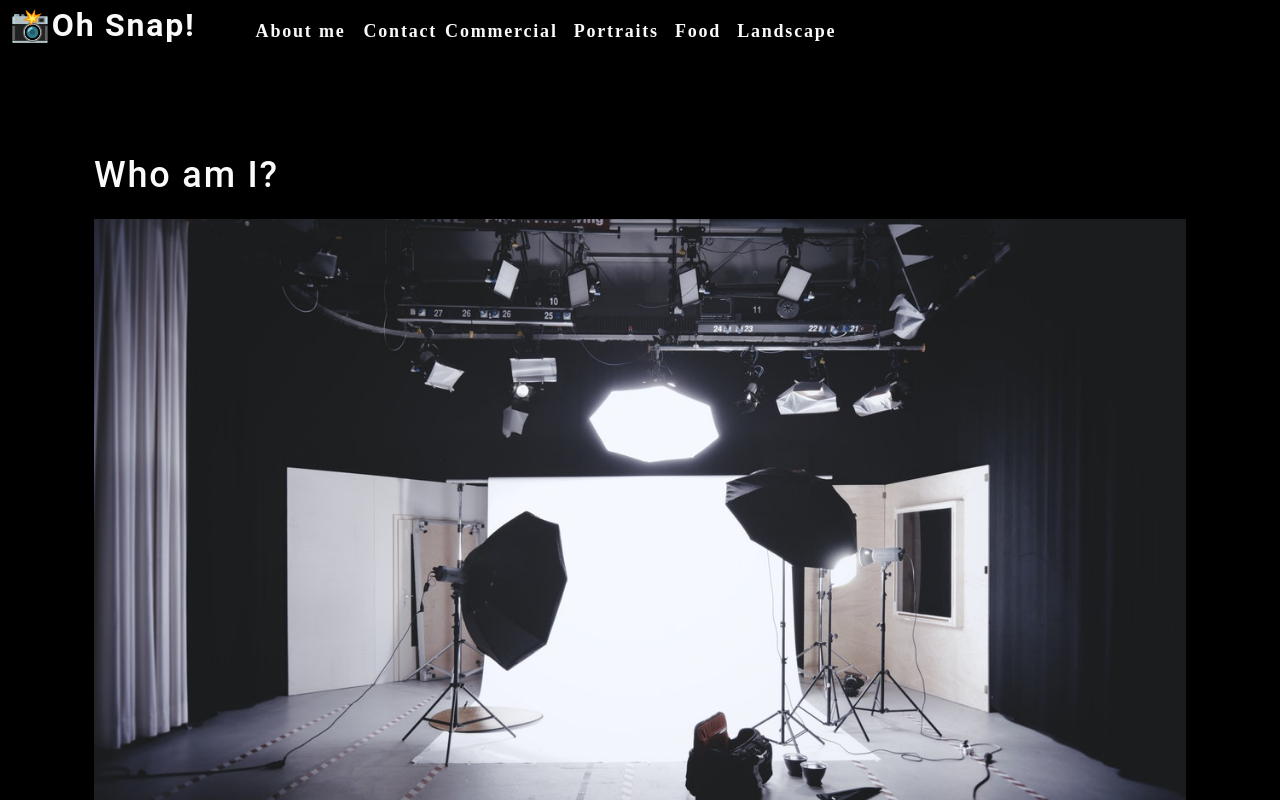
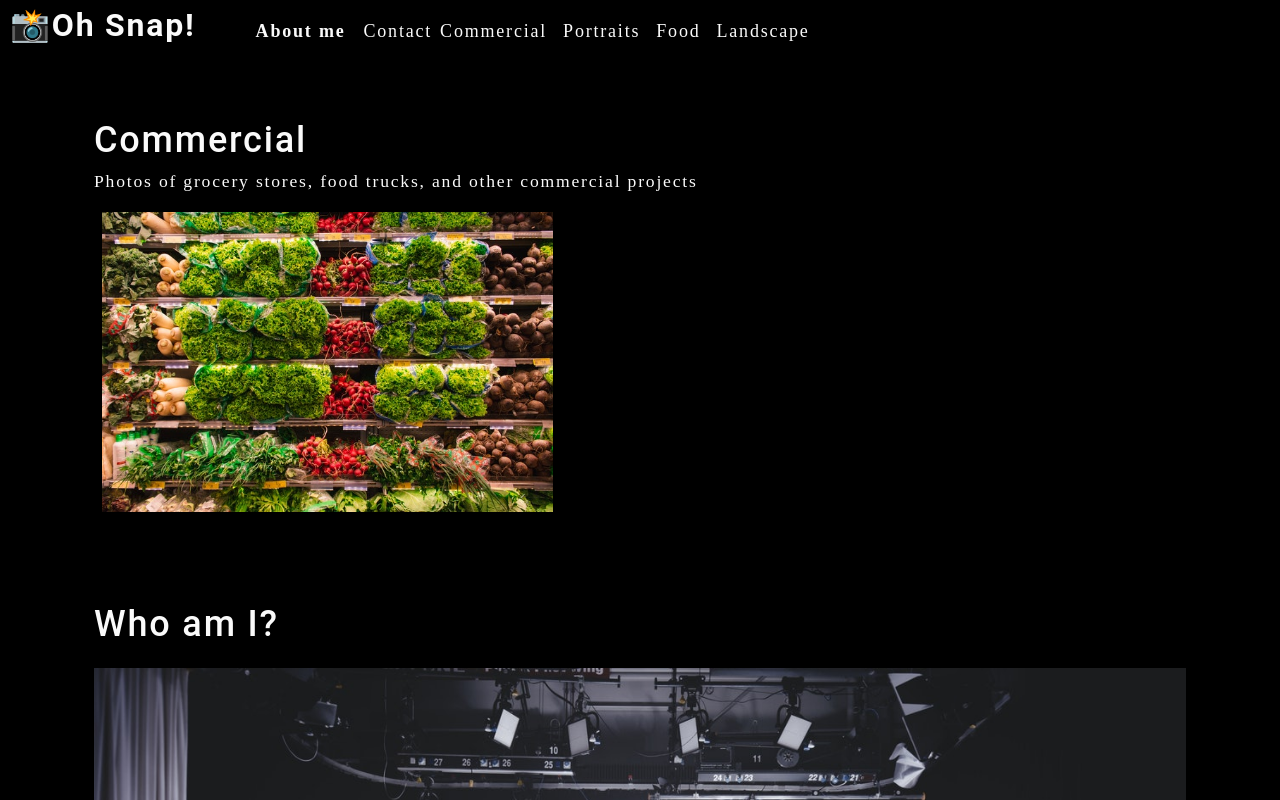
Before and after one commit to jaguilar95/photo-port, a React (Create React App) app: page / in a window 1280 px wide. Shown: the top 800 px of the page. Built offline with nearby package versions, Linux system fonts and the light colour scheme.

Commit message:
added conditional rendering on Nav component

```diff
--- a/src/App.js
+++ b/src/App.js
@@ -1,12 +1,40 @@
-import React from "react";
+import React, { useState } from "react";
 import About from "./components/About";
 import Nav from "./components/Nav";
+import Gallery from "./components/Gallery";
 
 function App() {
+  const [categories] = useState([
+    {
+      name: "commercial",
+      description:
+        "Photos of grocery stores, food trucks, and other commercial projects",
+    },
+    {
+      name: "portraits",
+      description: "Portraits of people in my life",
+    },
+    {
+      name: "food",
+      description: "Delicious delicacies",
+    },
+    {
+      name: "landscape",
+      description: "Fields, farmhouses, waterfalls, adn the beauty of nature",
+    },
+  ]);
+
+  const [currentCategory, setCurrentCategory] = useState(categories[0]);
+
   return (
     <div>
-      <Nav></Nav>
+      <Nav
+        categories={categories}
+        setCurrentCategory={setCurrentCategory}
+        currentCategory={currentCategory}
+      ></Nav>
       <main>
+        <Gallery></Gallery>
         <About></About>
       </main>
     </div>
--- /dev/null
+++ b/src/components/Gallery/index.js
@@ -0,0 +1,27 @@
+import React from "react";
+import { capitalizeFirstLetter } from "../../utils/helpers";
+import photo from "../../assets/small/commercial/0.jpg";
+
+function Gallery() {
+  const currentCategory = {
+    name: "commercial",
+    description:
+      "Photos of grocery stores, food trucks, and other commercial projects",
+  };
+
+  return (
+    <section>
+      <h1>{capitalizeFirstLetter(currentCategory.name)}</h1>
+      <p>{currentCategory.description}</p>
+      <div className="flex-row">
+        <img
+          src={photo}
+          alt="Commercial Example"
+          className="img-thumbnail mx-1"
+        />
+      </div>
+    </section>
+  );
+}
+
+export default Gallery;
--- a/src/components/Nav/index.js
+++ b/src/components/Nav/index.js
@@ -1,31 +1,12 @@
-import React from "react";
+import React, { useEffect } from "react";
 import { capitalizeFirstLetter } from "../../utils/helpers";
 
-function Nav() {
-  const categories = [
-    {
-      name: "commercial",
-      description:
-        "Photos of grocery stores, food trucks, and other commercial projects",
-    },
-    {
-      name: "portraits",
-      description: "Portraits of people in my life",
-    },
-    {
-      name: "food",
-      description: "Delicious delicacies",
-    },
-    {
-      name: "landscape",
-      description: "Fields, farmhouses, waterfalls, adn the beauty of nature",
-    },
-  ];
+function Nav(props) {
+  const { categories = [], setCurrentCategory, currentCategory } = props;
 
-  function handleClick(item) {
-    console.log(`${item} clicked`);
-    return item;
-  }
+  useEffect(() => {
+    document.title = capitalizeFirstLetter(currentCategory.name);
+  }, [currentCategory]);
 
   return (
     <header className="flex-row px-1">
@@ -40,11 +21,7 @@
       <nav>
         <ul className="flex-row">
           <li className="mx-2">
-            <a
-              href="#about"
-              data-testid="about"
-              onClick={() => handleClick("About")}
-            >
+            <a href="#about" data-testid="about">
               About me
             </a>
           </li>
@@ -52,8 +29,13 @@
             <span>Contact</span>
           </li>
           {categories.map((category) => (
-            <li className="mx-1" key={category.name}>
-              <span onClick={() => handleClick(category.name)}>
+            <li
+              className={`mx-1 ${
+                currentCategory === category.name && "navActive"
+              }`}
+              key={category.name}
+            >
+              <span onClick={() => setCurrentCategory(category)}>
                 {capitalizeFirstLetter(category.name)}
               </span>
             </li>
--- a/src/index.css
+++ b/src/index.css
@@ -1,4 +1,3 @@
-
 main {
   margin: 0 auto;
   max-width: 90%;
@@ -6,8 +5,8 @@
 }
 :root {
   --primary: #8c54ff;
-  --secondary: #F3A847;
-  --tertiary: #B12704;
+  --secondary: #f3a847;
+  --tertiary: #b12704;
   --light: #fafafa;
   --dark: #000000;
   --darker: #111111;
@@ -15,7 +14,6 @@
   --spacing-one: calc(1rem * 0.5);
   --spacing-two: calc(1rem);
   --spacing-five: calc(2.5rem);
-
 }
 
 * {
@@ -33,11 +31,10 @@
   font-weight: 600;
   line-height: 1.5;
   font-size: 18px;
-  letter-spacing: .1em;
+  letter-spacing: 0.1em;
   background: var(--dark);
   color: var(--light);
-  font-family: 'Poiret One', cursive;
-
+  font-family: "Poiret One", cursive;
 }
 
 h1,
@@ -46,7 +43,7 @@
 h4,
 h5,
 h6 {
-  font-family: 'Roboto', sans-serif;
+  font-family: "Roboto", sans-serif;
   font-weight: 500;
   margin: 5px 0;
   line-height: 1.25;
@@ -79,6 +76,7 @@
 p {
   font-size: 1.1rem;
   margin-top: 0;
+  font-weight: lighter;
 }
 
 a {
@@ -103,7 +101,7 @@
   font-size: 1rem;
   text-decoration: none;
   padding: 0.25rem 1rem;
-  border-radius: .5rem;
+  border-radius: 0.5rem;
   border: none;
   outline: none;
   cursor: pointer;
@@ -112,12 +110,12 @@
 }
 
 button:hover {
-  opacity: .8;
+  opacity: 0.8;
 }
 
 button[disabled] {
   cursor: default;
-  opacity: .8;
+  opacity: 0.8;
 }
 
 img {
@@ -143,18 +141,19 @@
 
 input:focus {
   border: 1px solid var(--secondary);
-  box-shadow: 0 0 .25rem rgba(0, 0, 0, .5);
+  box-shadow: 0 0 0.25rem rgba(0, 0, 0, 0.5);
 }
 
 li {
   list-style: none;
+  font-weight: lighter;
 }
 
 nav a:hover {
   text-decoration: none;
 }
 
-nav  li {
+nav li {
   cursor: pointer;
 }
 
@@ -243,7 +242,7 @@
 }
 
 .modalBackdrop {
-	background: rgba(0, 0, 0, .65);
+  background: rgba(0, 0, 0, 0.65);
   bottom: 0;
   left: 0;
   overflow: auto;
@@ -287,7 +286,6 @@
   padding: 2px 4px;
   margin-left: -2px;
   margin-right: -2px;
-
 }
 
 .navActive {
```
Lines whose indentation alone changed are shown as unchanged.
